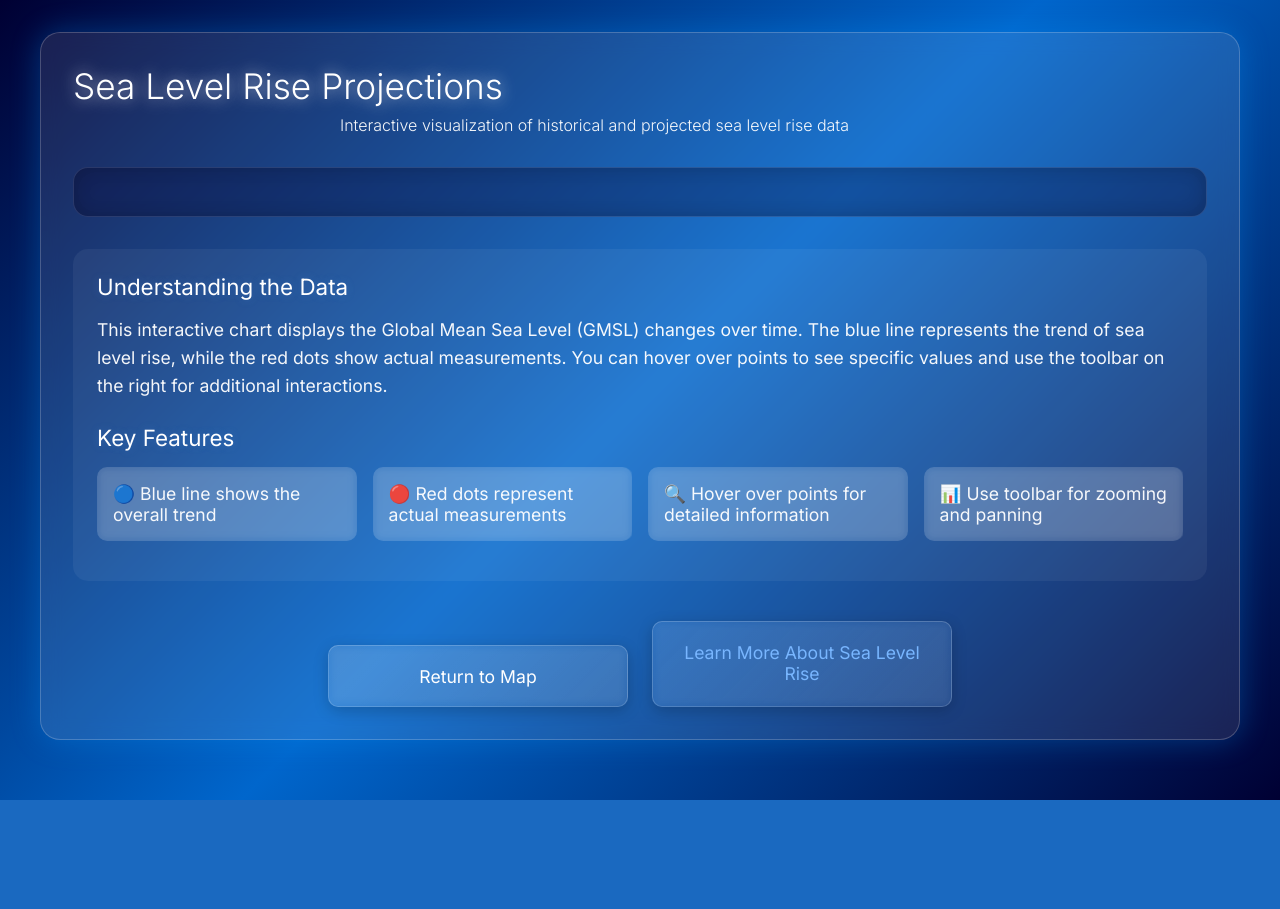
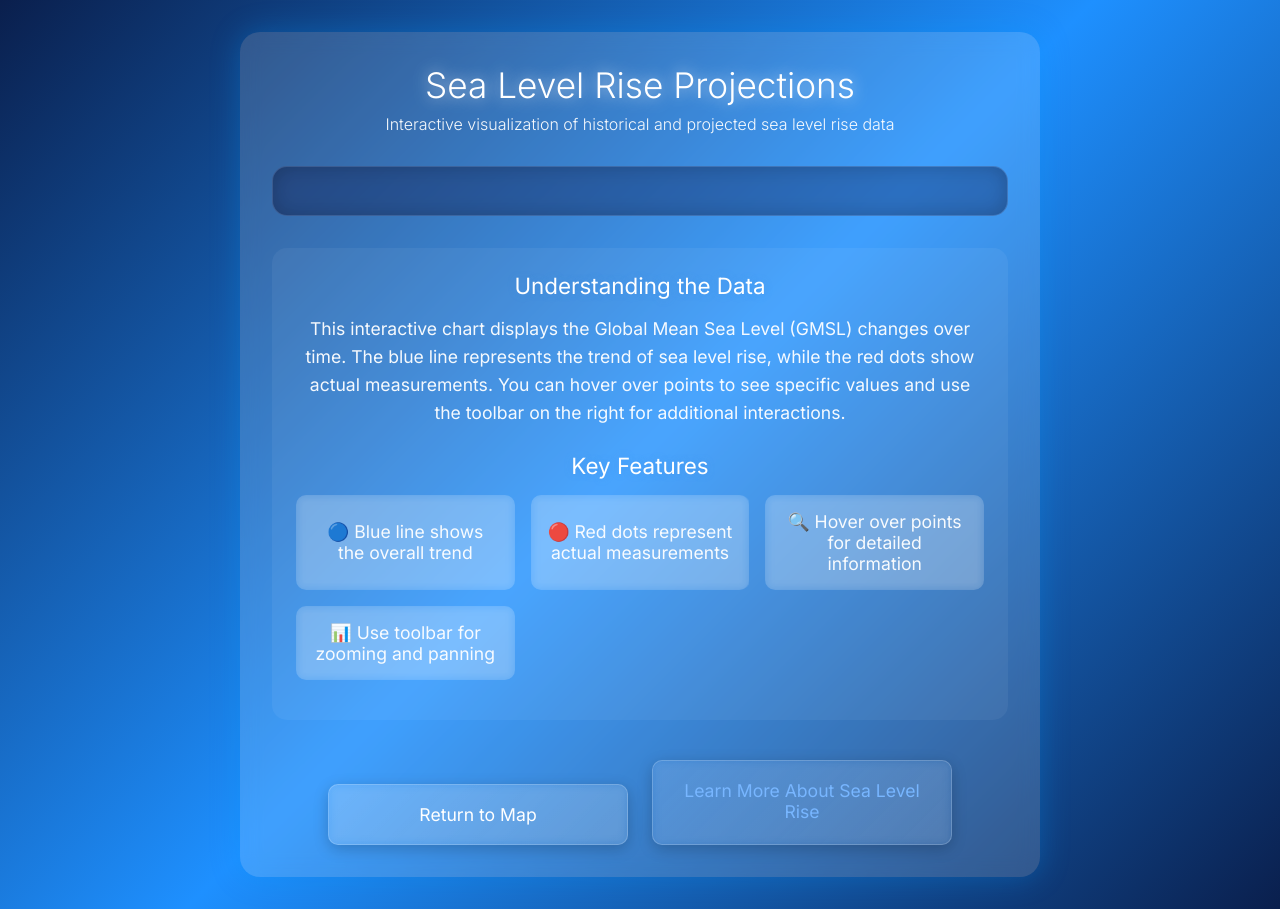
Before and after one commit to jdelpego/inspire_dataorbit, a Python web app: template Custom Frontend/templates/chart.html in a window 1280 px wide. Before the commit the page ends 800 px from the top, so only its background shows below. Run offline with Jinja, Linux system fonts and the light colour scheme; the template is opened without the code that fills it, so the values that code supplies are empty.

Commit message:
Updated UI with lighter blue theme and centered text

```diff
--- a/Custom Frontend/static/style.css
+++ b/Custom Frontend/static/style.css
@@ -7,7 +7,7 @@
 body {
     font-family: 'Inter', system-ui, -apple-system, sans-serif;
     min-height: 100vh;
-    background: linear-gradient(135deg, #000033 0%, #0066cc 50%, #000033 100%);
+    background: linear-gradient(135deg, #0a1f4d 0%, #1e90ff 50%, #0a1f4d 100%);
     color: white;
     display: flex;
     justify-content: center;
@@ -176,15 +176,14 @@
 }
 
 .details-container {
-    background: rgba(255, 255, 255, 0.1);
+    background: rgba(255, 255, 255, 0.15);
     backdrop-filter: blur(10px);
+    border-radius: 20px;
     padding: 2rem;
-    border-radius: 20px;
-    width: 100%;
-    max-width: 800px;
-    margin: 0 auto;
+    max-width: 800px !important;
+    margin: 2rem auto;
     box-shadow: 0 0 30px rgba(0, 153, 255, 0.3);
-    border: 1px solid rgba(255, 255, 255, 0.2);
+    text-align: center;
 }
 
 .coordinates-section {
@@ -440,7 +439,7 @@
 }
 
 .chart-container {
-    background: rgba(255, 255, 255, 0.1);
+    background: rgba(255, 255, 255, 0.15);
     backdrop-filter: blur(10px);
     padding: 2rem;
     border-radius: 20px;
@@ -448,7 +447,7 @@
     max-width: 1200px;
     margin: 0 auto;
     box-shadow: 0 0 30px rgba(0, 153, 255, 0.3);
-    border: 1px solid rgba(255, 255, 255, 0.2);
+    text-align: center;
 }
 
 .chart-wrapper {
```
